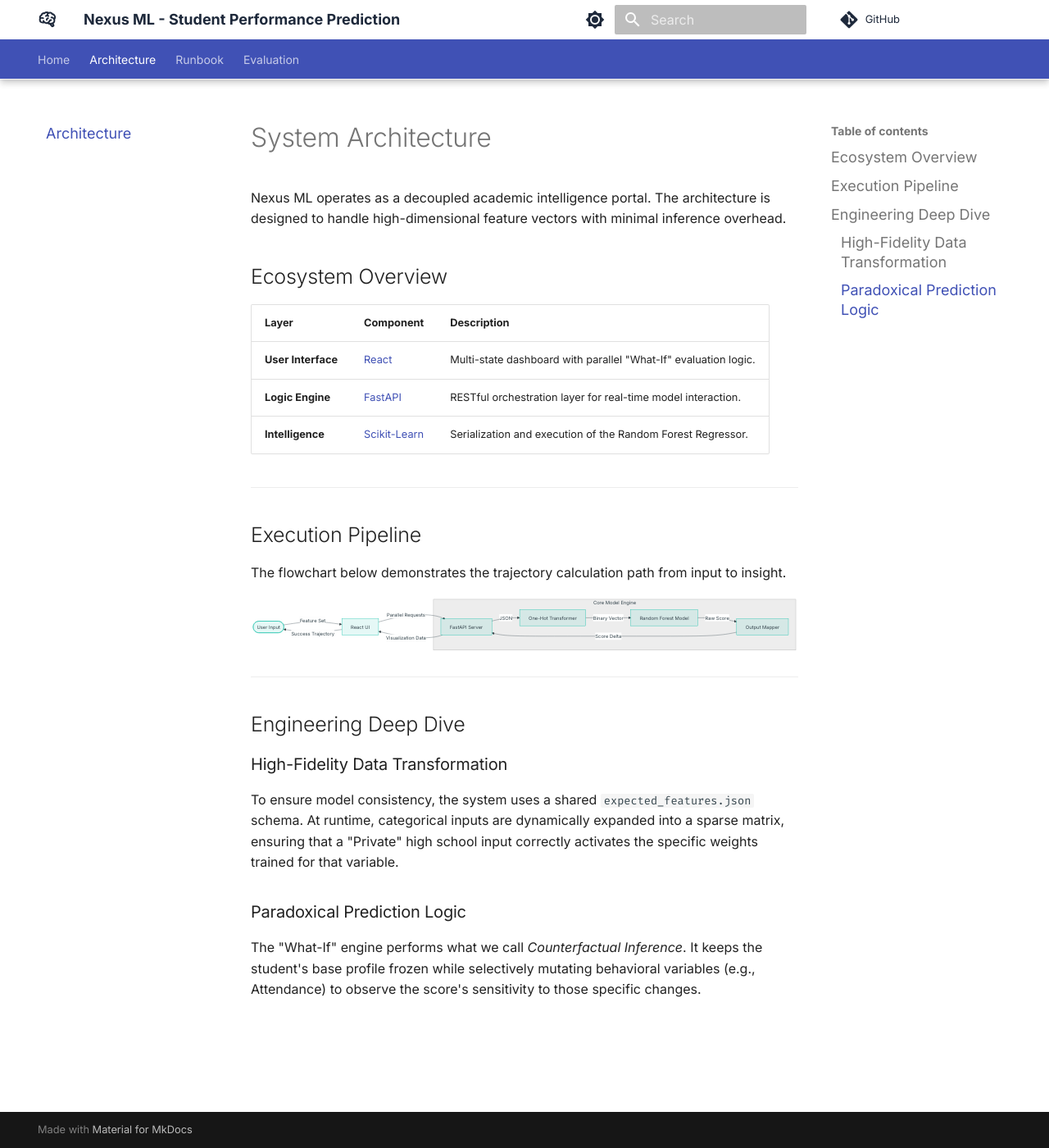
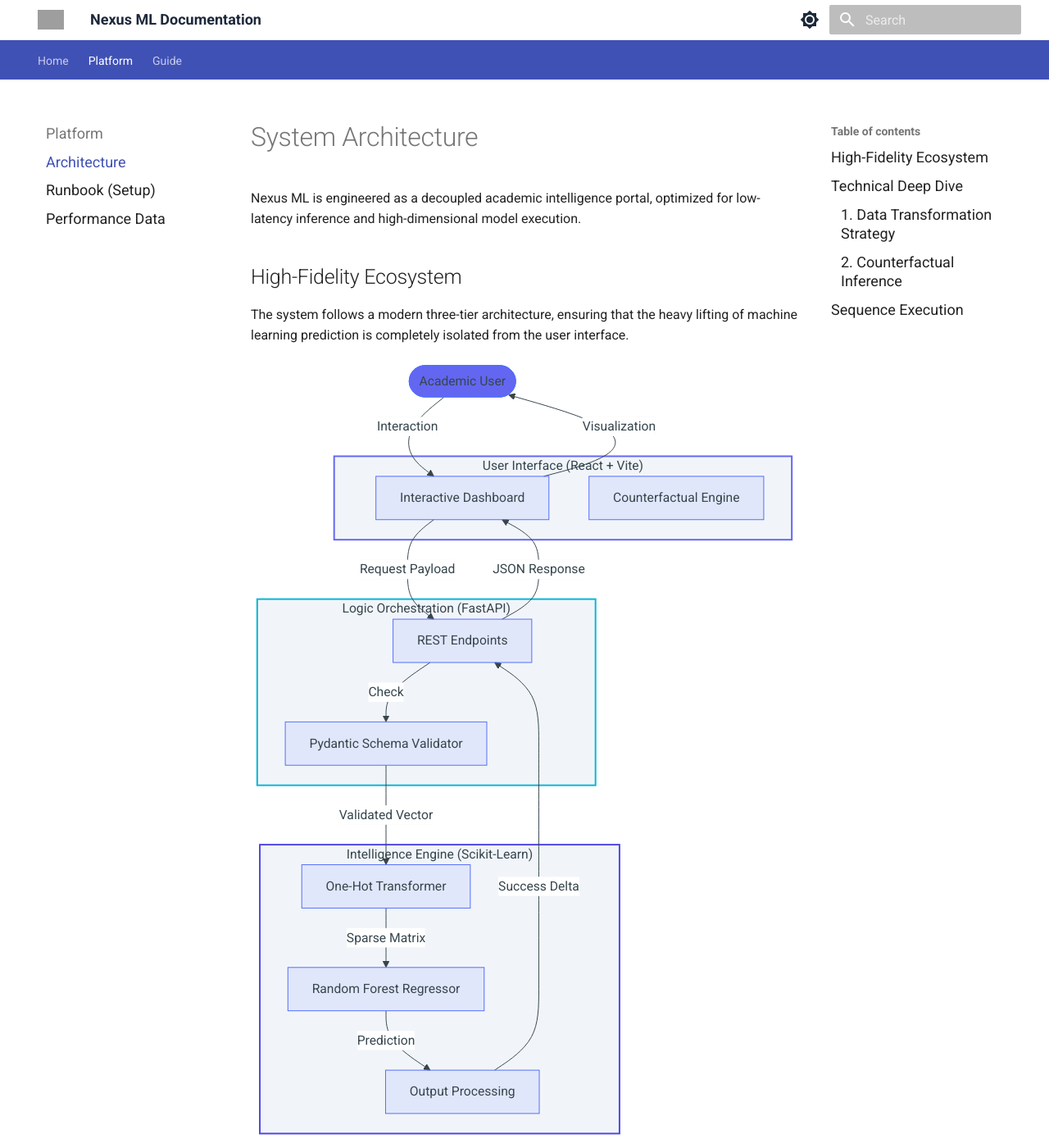
Before and after one commit to monkey9-Cyber-cat-Spidy/Student-Performance-Prediction, an MkDocs documentation site: the page built from docs/architecture.md, in a window 1280 px wide and 1400 px high. Shown: the whole window at 82% size. Built offline with MkDocs 1.6.1 and Material for MkDocs 9.7.7, drawn with Linux system fonts in a browser that asks for light colours; comment, search, counter and statistics services are not loaded; some of the changed text lies outside the part shown; grey boxes are pictures that could not be loaded.

Commit message:
docs: premium SaaS-grade overhaul with dashboard showcase, high-fi diagrams, and deployment guide

````diff
--- a/docs/architecture.md
+++ b/docs/architecture.md
@@ -1,43 +1,78 @@
 # System Architecture
 
-Nexus ML operates as a decoupled academic intelligence portal. The architecture is designed to handle high-dimensional feature vectors with minimal inference overhead.
+Nexus ML is engineered as a decoupled academic intelligence portal, optimized for low-latency inference and high-dimensional model execution.
 
-## Ecosystem Overview
+## High-Fidelity Ecosystem
 
-| Layer | Component | Description |
-| :--- | :--- | :--- |
-| **User Interface** | [React](https://reactjs.org/) | Multi-state dashboard with parallel "What-If" evaluation logic. |
-| **Logic Engine** | [FastAPI](https://fastapi.tiangolo.com/) | RESTful orchestration layer for real-time model interaction. |
-| **Intelligence** | [Scikit-Learn](https://scikit-learn.org/) | Serialization and execution of the Random Forest Regressor. |
-
----
-
-## Execution Pipeline
-
-The flowchart below demonstrates the trajectory calculation path from input to insight.
+The system follows a modern three-tier architecture, ensuring that the heavy lifting of machine learning prediction is completely isolated from the user interface.
 
 ```mermaid
-graph LR
-    User([User Input]) -- Feature Set --> Frontend[React UI]
-    Frontend -- Parallel Requests --> API[FastAPI Server]
+flowchart TD
+    %% User Layer
+    User([Academic User])
 
-    subgraph "Core Model Engine"
-        API -- JSON --> Pre[One-Hot Transformer]
-        Pre -- Binary Vector --> RF[Random Forest Model]
-        RF -- Raw Score --> Post[Output Mapper]
-        Post -- Score Delta --> API
+    subgraph UI ["User Interface (React + Vite)"]
+        Dash[Interactive Dashboard]
+        WhatIf[Counterfactual Engine]
     end
 
-    API -- Visualization Data --> Frontend
-    Frontend -- Success Trajectory --> User
+    %% Communication Layer
+    subgraph API ["Logic Orchestration (FastAPI)"]
+        Router[REST Endpoints]
+        Validator[Pydantic Schema Validator]
+    end
+
+    %% Intelligence Layer
+    subgraph ML ["Intelligence Engine (Scikit-Learn)"]
+        Xform[One-Hot Transformer]
+        Model[Random Forest Regressor]
+        Logic[Output Processing]
+    end
+
+    %% Connections
+    User -- Interaction --> Dash
+    Dash -- Request Payload --> Router
+    Router -- Check --> Validator
+    Validator -- Validated Vector --> Xform
+    Xform -- Sparse Matrix --> Model
+    Model -- Prediction --> Logic
+    Logic -- Success Delta --> Router
+    Router -- JSON Response --> Dash
+    Dash -- Visualization --> User
+
+    %% Styling
+    style UI fill:#f1f5f9,stroke:#6366f1,stroke-width:2px
+    style API fill:#f1f5f9,stroke:#06b6d4,stroke-width:2px
+    style ML fill:#f1f5f9,stroke:#4f46e5,stroke-width:2px
+    style User fill:#6366f1,color:#fff
 ```
 
 ---
 
-## Engineering Deep Dive
+## Technical Deep Dive
 
-### High-Fidelity Data Transformation
-To ensure model consistency, the system uses a shared `expected_features.json` schema. At runtime, categorical inputs are dynamically expanded into a sparse matrix, ensuring that a "Private" high school input correctly activates the specific weights trained for that variable.
+### 1. Data Transformation Strategy
+Nexus ML utilizes a **Sparse Matrix Transformation** strategy. Categorical student features (e.g., *Sex*, *High School Type*) are dynamically expanded into a one-hot encoded vector at runtime. This ensures that the Random Forest model processes the exact feature geometry it was trained on, minimizing "out-of-distribution" errors.
 
-### Paradoxical Prediction Logic
-The "What-If" engine performs what we call *Counterfactual Inference*. It keeps the student's base profile frozen while selectively mutating behavioral variables (e.g., Attendance) to observe the score's sensitivity to those specific changes.
+### 2. Counterfactual Inference
+The "What-If" engine allows users to mutate behavioral variables (like *Attendance* or *Weekly Study Hours*) while keeping demographic variables frozen. This isolates the mathematical impact of specific changes on the final academic trajectory.
+
+---
+
+## Sequence Execution
+The following sequence demonstrates the lifecycle of a single prediction request.
+
+```mermaid
+sequenceDiagram
+    participant U as User (React)
+    participant A as API (FastAPI)
+    participant M as Model (Sklearn)
+
+    U->>A: POST /predict {StudentData}
+    A->>A: Validate Schema (Pydantic)
+    A->>M: Transform Data (One-Hot)
+    M->>M: Model Inference
+    M-->>A: Raw Prediction Result
+    A-->>U: JSON Response {status: success, score: 0.XX}
+    U->>U: Update Visualization
+```
--- /dev/null
+++ b/docs/deployment.md
@@ -0,0 +1,56 @@
+# Deployment Guide
+
+Deploying Nexus ML requires setting up the FastAPI backend and the React frontend as independent services that communicate via REST.
+
+## 1. Backend Deployment (Render)
+
+Render is recommended for the FastAPI backend due to its excellent support for Python services and simple environment management.
+
+### Pre-requisites
+- A GitHub repository containing the project.
+- A `requirements.txt` file in the root (already provided).
+
+### Steps
+1. Create a **New Service** -> **Web Service** on Render.
+2. Connect your GitHub repository.
+3. Configure settings:
+    - **Language**: `Python 3`
+    - **Build Command**: `pip install -r requirements.txt`
+    - **Start Command**: `uvicorn api.main:app --host 0.0.0.0 --port $PORT`
+4. Add **Environment Variables**:
+    - `PYTHON_VERSION`: `3.10.x` (or higher)
+
+---
+
+## 2. Frontend Deployment (Vercel)
+
+Vercel is the gold standard for React deployment, offering rapid builds and edge delivery.
+
+### Configuration
+Update your `frontend/.env` (or set in Vercel UI) to point to your Render backend:
+```env
+VITE_API_BASE_URL=https://your-backend-app.onrender.com
+```
+
+### Steps
+1. Create a **New Project** on Vercel.
+2. Select your repository.
+3. Configure the **Build Settings**:
+    - **Framework Preset**: `Vite`
+    - **Root Directory**: `frontend`
+    - **Build Command**: `npm run build`
+    - **Output Directory**: `dist`
+4. Register the `VITE_API_BASE_URL` environment variable in the Vercel dashboard.
+
+---
+
+## 3. Deployment Topology
+
+Nexus ML is optimized for **Global Orchestration**:
+
+- **Frontend**: Serves static assets from Edge locations via Vercel.
+- **Backend**: Processes high-dimensional inference on Render's containerized Python environment.
+- **Communication**: Secure HTTPS requests between Vercel and Render, managed via CORS (Cross-Origin Resource Sharing).
+
+> [!CAUTION]
+> **CORS Security**: In the current `api/main.py`, CORS is set to `allow_origins=["*"]`. For production, update this to specifically allow only your Vercel deployment URL (e.g., `https://nexus-ml.vercel.app`).
--- a/docs/stylesheets/extra.css
+++ b/docs/stylesheets/extra.css
@@ -1,10 +1,11 @@
 :root {
-    --aih-primary-gradient: linear-gradient(135deg, #4f46e5 0%, #06b6d4 100%);
+    --aih-primary-gradient: linear-gradient(135deg, #6366f1 0%, #06b6d4 100%);
     --aih-grid-color: rgba(0, 0, 0, 0.05);
+    --aih-accent: #6366f1;
 }
 
 [data-md-color-scheme="slate"] {
-    --aih-grid-color: rgba(255, 255, 255, 0.05);
+    --aih-grid-color: rgba(255, 255, 255, 0.03);
 }
 
 /* Professional Sidebar */
@@ -31,16 +32,16 @@
     color: #f8fafc !important;
 }
 
-/* Hero v3: SaaS Design */
+/* Hero v4: Centered & Impactful */
 .aih-hero {
     position: relative;
-    padding: 120px 20px;
-    margin: 40px 0;
-    border-radius: 24px;
-    background-color: #f8fafc;
+    padding: 100px 20px 60px 20px;
+    margin: 20px 0 60px 0;
+    border-radius: 32px;
+    background-color: #ffffff;
     background-image:
-        radial-gradient(var(--aih-grid-color) 1px, transparent 0);
-    background-size: 40px 40px;
+        radial-gradient(var(--aih-grid-color) 1.5px, transparent 0);
+    background-size: 48px 48px;
     overflow: hidden;
     text-align: center;
     border: 1px solid var(--aih-grid-color);
@@ -53,35 +54,50 @@
 .aih-hero-content {
     position: relative;
     z-index: 2;
-    max-width: 800px;
+    max-width: 900px;
     margin: 0 auto;
-    background: rgba(255, 255, 255, 0.6);
-    backdrop-filter: blur(10px);
-    padding: 40px;
-    border-radius: 20px;
-    border: 1px solid rgba(255, 255, 255, 0.3);
-    box-shadow: 0 10px 40px rgba(0,0,0,0.05);
-}
-
-[data-md-color-scheme="slate"] .aih-hero-content {
-    background: rgba(30, 41, 59, 0.6);
-    border-color: rgba(255, 255, 255, 0.1);
 }
 
 .aih-hero h1 {
-    font-size: 4rem !important;
+    font-size: 5rem !important;
     font-weight: 900 !important;
-    margin-bottom: 16px !important;
+    margin-bottom: 24px !important;
     background: var(--aih-primary-gradient);
     -webkit-background-clip: text;
     -webkit-text-fill-color: transparent;
-    letter-spacing: -2.5px !important;
+    letter-spacing: -3.5px !important;
+    line-height: 1 !important;
 }
 
 .aih-hero p {
-    font-size: 1.25rem;
+    font-size: 1.5rem;
     color: #64748b;
-    margin-bottom: 32px;
+    margin-bottom: 40px;
+    max-width: 700px;
+    margin-left: auto;
+    margin-right: auto;
+}
+
+/* Showcase Image */
+.aih-showcase {
+    max-width: 1000px;
+    margin: -40px auto 80px auto;
+    border-radius: 24px;
+    overflow: hidden;
+    box-shadow: 0 30px 60px rgba(0,0,0,0.12);
+    border: 8px solid rgba(255, 255, 255, 0.8);
+    position: relative;
+    z-index: 5;
+    transition: transform 0.5s ease;
+}
+
+.aih-showcase:hover {
+    transform: scale(1.02);
+}
+
+[data-md-color-scheme="slate"] .aih-showcase {
+    box-shadow: 0 30px 60px rgba(0,0,0,0.4);
+    border-color: rgba(30, 41, 59, 0.8);
 }
 
 /* Action Buttons */
--- a/mkdocs.yml
+++ b/mkdocs.yml
@@ -1,64 +1,61 @@
-site_name: Nexus ML - Student Performance Prediction
-site_description: A high-performance academic success prediction engine powered by AI.
-site_author: monkey9-cyber-cat-spidy
-repo_url: https://github.com/monkey9-Cyber-cat-Spidy/Student-Performance-Prediction
+site_name: Nexus ML Documentation
+site_url: https://monkey9-cyber-cat-spidy.github.io/Student-Performance-Prediction/
+site_author: Nexus ML Team
+site_description: High-performance intelligence engine for academic success prediction.
 
 theme:
   name: material
+  logo: assets/logo.png
+  favicon: assets/favicon.ico
   palette:
+    # Palette toggle for light mode
     - media: "(prefers-color-scheme: light)"
       scheme: default
       primary: indigo
-      accent: teal
+      accent: indigo
       toggle:
         icon: material/brightness-7
         name: Switch to dark mode
+
+    # Palette toggle for dark mode
     - media: "(prefers-color-scheme: dark)"
       scheme: slate
       primary: indigo
-      accent: teal
+      accent: indigo
       toggle:
         icon: material/brightness-4
         name: Switch to light mode
+
   features:
     - navigation.tabs
-    - navigation.tabs.sticky
     - navigation.sections
-    - navigation.expand
     - navigation.top
-    - search.suggest
-    - search.highlight
-    - search.share
+    - navigation.sticky
     - content.code.copy
     - content.code.annotate
-  font:
-    text: Inter
-    code: Fira Code
-  icon:
-    logo: material/brain
-    favicon: material/brain
+
+markdown_extensions:
+  - admonition
+  - pymdownx.details
+  - pymdownx.superfences:
+      custom_fences:
+        - name: mermaid
+          class: mermaid
+          format: !!python/name:pymdownx.superfences.fence_code_format
+  - pymdownx.tabbed:
+      alternate_style: true
+  - pymdownx.emoji:
+      emoji_index: !!python/name:material.extensions.emoji.twemoji
+      emoji_generator: !!python/name:material.extensions.emoji.to_svg
 
 extra_css:
   - stylesheets/extra.css
 
 nav:
   - Home: index.md
-  - Architecture: architecture.md
-  - Runbook: runbook.md
-  - Evaluation: evaluation.md
-
-markdown_extensions:
-  - admonition
-  - attr_list
-  - pymdownx.details
-  - pymdownx.superfences:
-      custom_fences:
-        - name: mermaid
-          class: mermaid
-  - pymdownx.highlight:
-      anchor_linenums: true
-  - pymdownx.inlinehilite
-  - pymdownx.snippets
-  - pymdownx.tabbed:
-      alternate_style: true
-  - tables
+  - Platform:
+    - Architecture: architecture.md
+    - Runbook (Setup): runbook.md
+    - Performance Data: evaluation.md
+  - Guide:
+    - Deployment: deployment.md
````
Also changed, not shown: docs/index.md (+7 -3 lines), docs/assets/dashboard_mockup.png (added).
